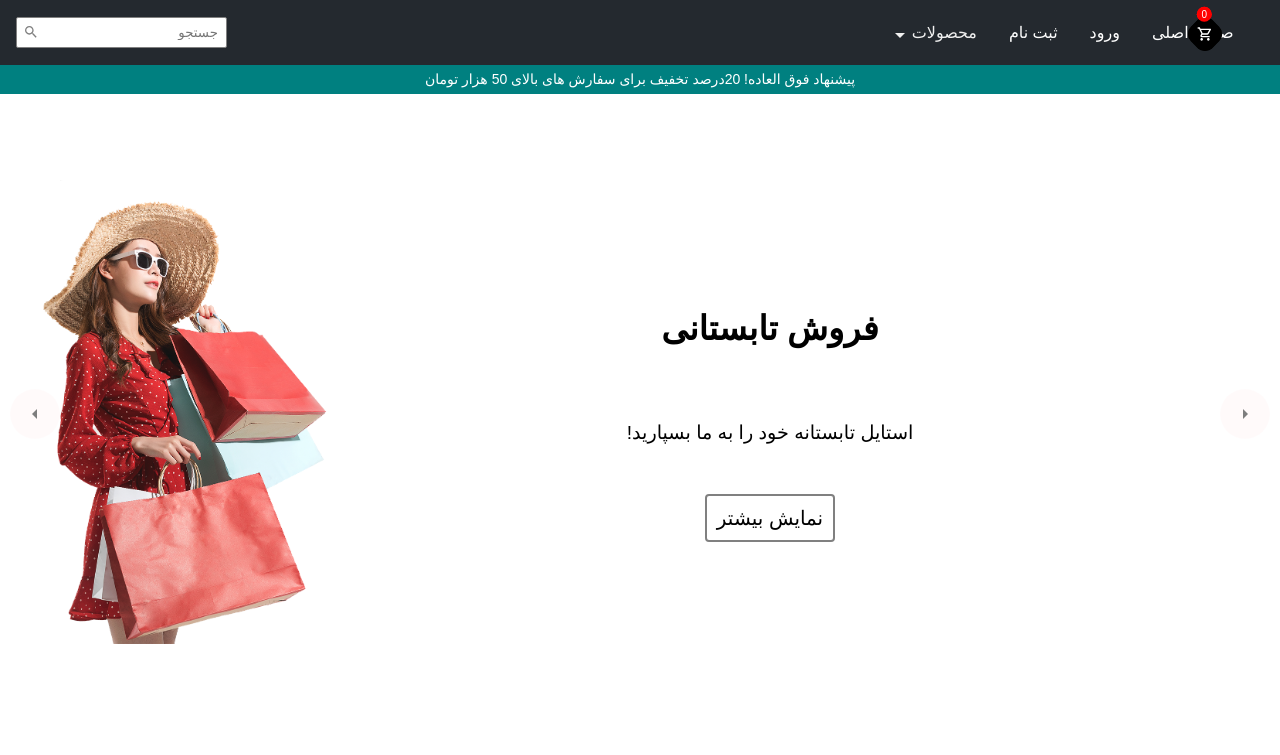
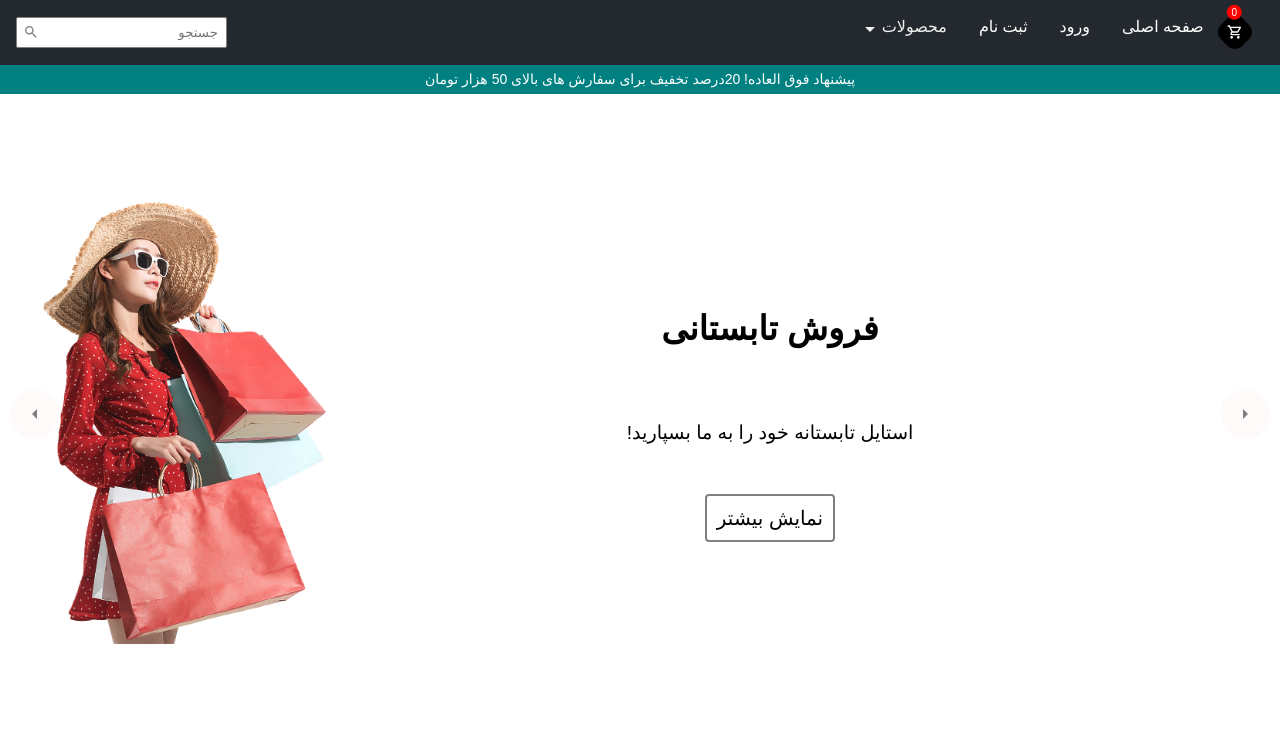
Before and after one commit to amin-qanbari/React-Shopping-Site-UI-Design-Redux-main, a React (Create React App) app: page / in a window 1280 px wide. Shown: the top 755 px of the page. Built offline with nearby package versions, Linux system fonts and the light colour scheme.

Commit message:
edit cartCountButton and burger and navbar in different size

```diff
--- a/src/components/CartCountButton.js
+++ b/src/components/CartCountButton.js
@@ -6,8 +6,6 @@ import styled from "styled-components";
 
 //react-router-dom
 import { useNavigate } from "react-router-dom";
-
-
 
 //useSelector
 import { useSelector } from "react-redux";
@@ -22,15 +20,18 @@ const Container = styled.div`
   display: flex;
   justify-content: center;
   align-items: center;
-  position: absolute;
-  top: 19px;
-  right: 60px;
   cursor: pointer;
-  z-index: 100000;
-  @media (max-width:380px) {
+
+  @media (max-width: 768px) {
+    position: absolute;
+    top: 19px;
+    right: 60px;
+  }
+  @media (max-width: 380px) {
     width: 25px;
     height: 25px;
-    top: 2.3rem;
+    top: 22px;
+    right: 56px;
     border-radius: 8px;
   }
 `;
--- a/src/components/Navbar/Burger.js
+++ b/src/components/Navbar/Burger.js
@@ -23,8 +23,8 @@ const Div = styled.div`
   @media (max-width: 380px) {
     width: 28px;
     height: 28px;
-    right: 38px;
   }
+
   div {
     width: 1.9rem;
     height: 0.23rem;
@@ -50,6 +50,15 @@ const Div = styled.div`
   }
 `;
 
+const CartContainer = styled.div`
+  display: none;
+
+  @media (max-width: 768px) {
+    display: flex;
+  }
+
+`
+
 const Burger = () => {
   const [open, setOpen] = useState(false);
   const openHandler = () => {
@@ -61,7 +70,9 @@ const Burger = () => {
   };
   return (
     <div>
-      <CartCountButton/>
+      <CartContainer>
+        <CartCountButton />
+      </CartContainer>
       <Div open={open} onClick={openHandler}>
         <div></div>
         <div></div>
--- a/src/components/Navbar/Navbar.js
+++ b/src/components/Navbar/Navbar.js
@@ -129,6 +129,7 @@ const Navbar = () => {
       </SearchContainer>
 
       <Burger />
+
       <div
         className={
           isNavExpanded ? "navigation-menu expanded" : "navigation-menu"
@@ -139,7 +140,7 @@ const Navbar = () => {
             setIsNavExpanded(!isNavExpanded);
           }}
         >
-          <CartCountButton />
+            <CartCountButton />
           <li>
             <Link to="/">صفحه اصلی</Link>
           </li>
```
